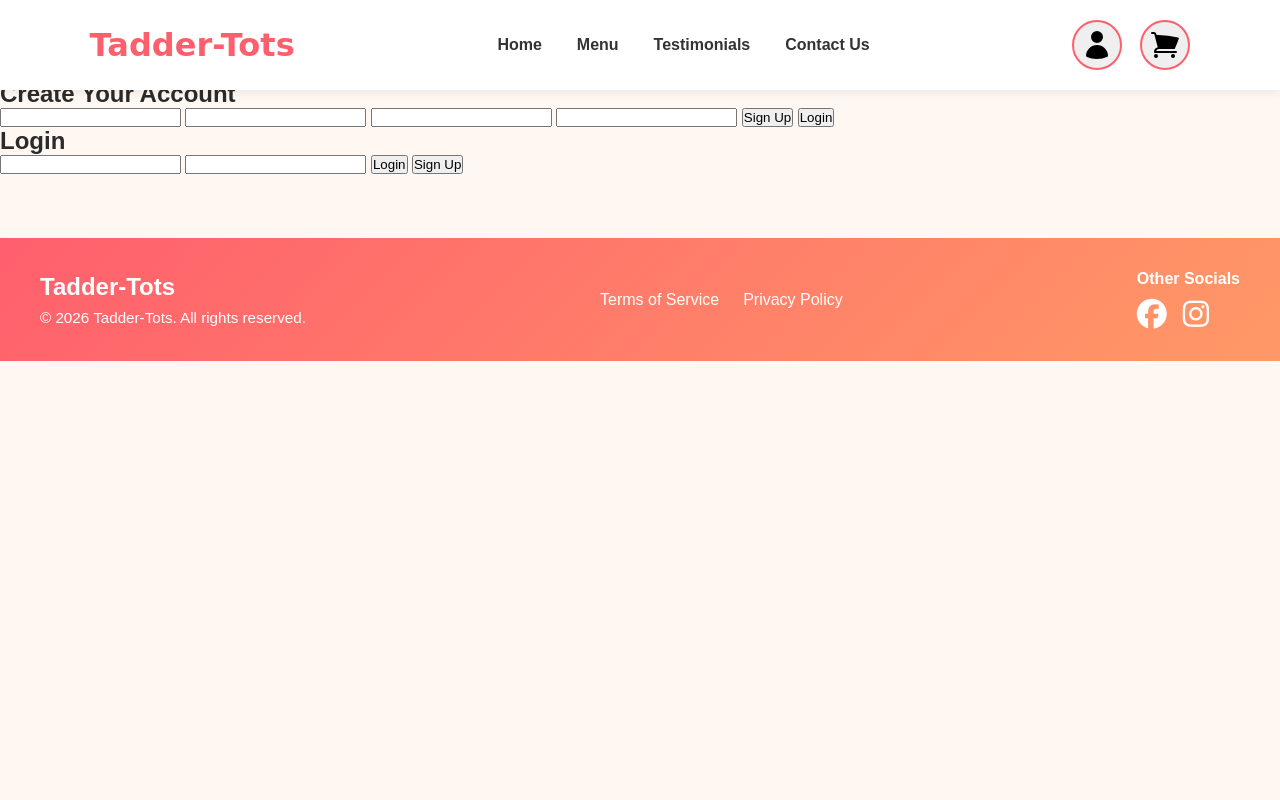
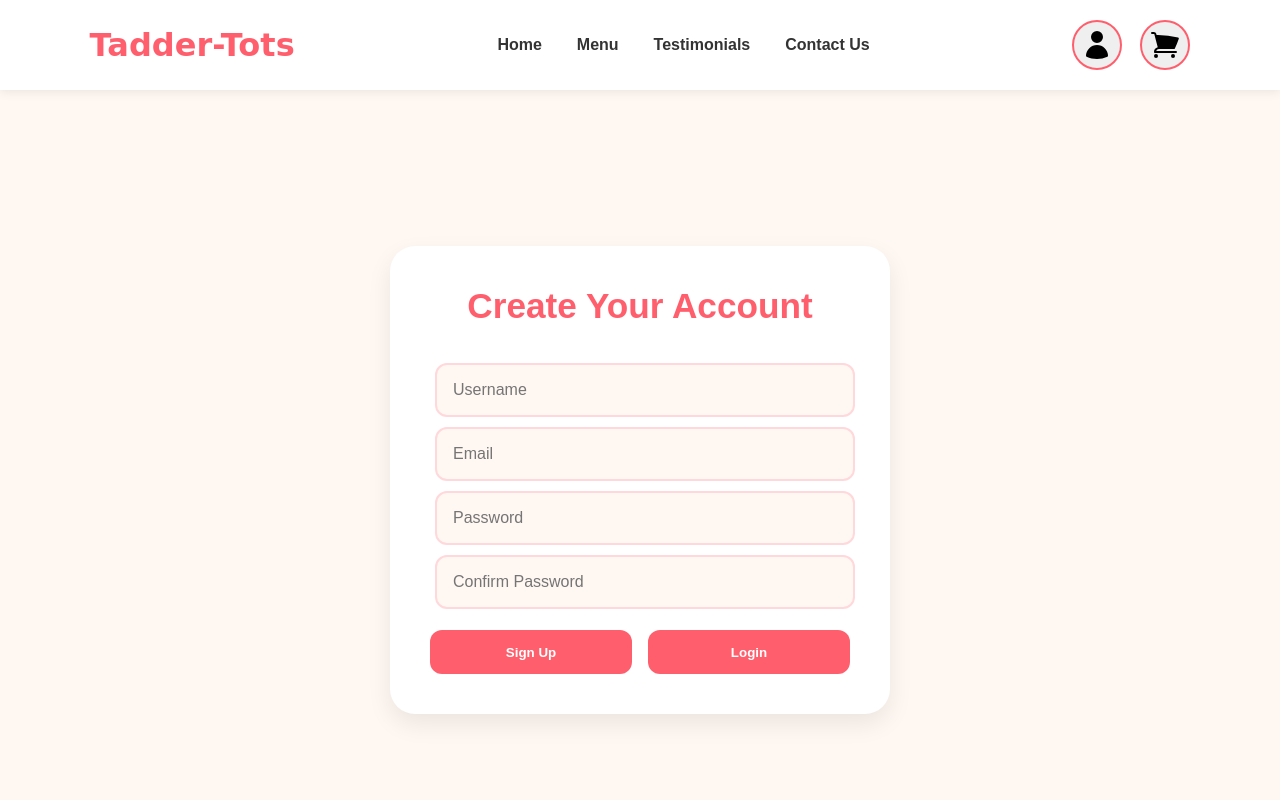
Before and after one commit to Thomas-ctrl-z/Tadder-Tots, a plain HTML site: page Pages/Register.html in a window 1280 px wide. Shown: the top 800 px of the page. Drawn offline with Linux system fonts and the light colour scheme.

Commit message:
Added Login Page, styling and script for account Registration.

```diff
--- a/Logic/Register.js
+++ b/Logic/Register.js
@@ -0,0 +1,17 @@
+const signupForm = document.getElementById("Signup-form");
+const loginForm = document.getElementById("Login-form");
+
+const showLoginBtn = document.getElementById("show-login");
+const showSignupBtn = document.getElementById("show-signup");
+
+showLoginBtn.addEventListener("click", ()=> {
+    signupForm.style.display = "none";
+    loginForm.style.display = "flex";
+
+});
+
+showSignupBtn.addEventListener("click", () => {
+    loginForm.style.display = "flex";
+    signupForm.style.display = "none";
+
+});
--- a/Pages/Register.html
+++ b/Pages/Register.html
@@ -6,6 +6,7 @@
     <title>Register</title>
     <link rel="stylesheet" href="../Stylesheets/Index-stylesheet.css">
     <link rel="stylesheet" href="../Stylesheets/Footer Stylesheet.css">
+    <link rel="stylesheet" href="../Stylesheets/register-stylesheet.css">
     <!--SIGN UP PAGE-->
     <script src="https://kit.fontawesome.com/844ae0f91d.js" crossorigin="anonymous"></script>
 
@@ -56,42 +57,69 @@
     </div>
 </header>
 
-<!-- Add Login and Sigup on same page -->
+<!-- Add Login and Sigup on same page. DONE-->
+ <!-- Add basic Auth and then database. SQL. -->
+  <!-- Prevent forms from reloading the page-->
+
+
+<section id="auth-page">
+
+<div class="auth-container">
 <div id="Signup-form">
     <h2>Create Your Account</h2>
 
-    <form action="">
+    <form>
         <label for="username"></label>
-        <input type="text" id="username">
+        <input type="text" id="username" autocomplete="off" placeholder="Username">
 
         <label for="email"></label>
-        <input type="text" id="email">
-
+        <input type="text" id="email" autocomplete="off" placeholder="Email">
         <label for="password"></label>
-        <input type="text" id="password">
+        <input type="text" id="password" autocomplete="off" placeholder="Password">
 
         <label for="confirm-pswd"></label>
-        <input type="text" id="confirm-pswd">
+        <input type="text" id="confirm-pswd" autocomplete="off" placeholder="Confirm Password">
 
-        <button type="submit">Sign Up</button>
-        <button>Login</button>
+
+        <div class="form-buttons">
+
+        <button type="submit" class="submit-btn">
+            Sign Up
+        </button>
+
+        <button type="button" class="submit-btn" id="show-login">
+            Login
+        </button>
+
+        </div>
     </form>
 </div>
 
 <div id="Login-form">
     <h2>Login</h2>
 
-    <form action="">
+    <form>
         <label for="username"></label>
-        <input type="text" id="username">
+        <input type="text" id="username" autocomplete="off" placeholder="Username">
 
         <label for="password"></label>
-        <input type="text" id="password">
+        <input type="text" id="password" autocomplete="off" placeholder="Password">
 
-        <button type="submit">Login</button>
-        <button>Sign Up</button>
+        <div class="form-buttons">
+            <button type="submit" class="submit-btn">
+                Login
+            </button>
+
+            <button type="button" class="submit-btn" id="show-signup">
+                Sign Up
+            </button>
+        </div>
     </form>
 </div>
+</div>
+</section>
+
+
 
 
 <footer class="footer">
@@ -122,5 +150,6 @@
     </div>
 </footer>
 
+<script src="../Logic/Register.js"></script>
 </body>
 </html>
--- /dev/null
+++ b/Stylesheets/register-stylesheet.css
@@ -0,0 +1,106 @@
+
+
+#auth-page {
+    background: #fff7f2;
+    min-height: 100vh;
+
+    display: flex;
+    justify-content: center;
+    align-items: center;
+
+    padding: 3rem 1rem;
+}
+
+
+.auth-container {
+
+    width: 100%;
+    background: white;
+    max-width: 500px;
+    padding: 2.5rem;
+    border-radius: 25px;
+    box-shadow: 0 10px 25px rgba(0, 0, 0, 0.08);
+    /* overflow: hidden; */
+}
+
+#Signup-form,
+#Login-form {
+    display: flex;
+    flex-direction: column;
+    gap: 1rem;
+}
+
+#Signup-form h2,
+#Login-form h2 {
+    text-align: center;
+    color: #ff5f6d;
+    font-size: 2.2rem;
+    margin-bottom: 1rem;
+}
+
+
+#Signup-form input,
+#Login-form input {
+    width: 100%;
+    padding: 1rem;
+    margin: 5px;
+    border: 2px solid #ffd8dc;
+    border-radius: 12px;
+    font-size: 1rem;
+    outline: none;
+    background: #fff7f2;
+    transition: 0.3s;
+}
+
+#Signup-form input:focus,
+#Login-form input:focus {
+    border-color: #ff5f6d;
+
+}
+
+.form-buttons {
+    display: flex;
+    gap: 1rem;
+    margin-top: 1rem;
+
+}
+
+.submit-btn {
+    flex: 1;
+    background: #ff5f6d;
+    color: white;
+    border: none;
+    padding: 0.9rem;
+    border-radius: 12px;
+    cursor: pointer;
+    font-weight: bold;
+    transition: 0.3s;
+}
+
+.submit-btn:hover {
+    transform: translateY(-2px);
+    opacity: 0.9;
+
+}
+
+.switch-btn {
+    flex: 1;
+    background: #edf2ff;
+    color: #2d7ff9;
+    border: none;
+    padding: 0.9rem;
+    border-radius: 12px;
+    cursor: pointer;
+    font-weight: bold;
+    transition: 0.3s;
+
+}
+
+.switch-btn:hover {
+    background: #dbe7ff;
+
+}
+
+#Login-form {
+    display: none;
+}
```
